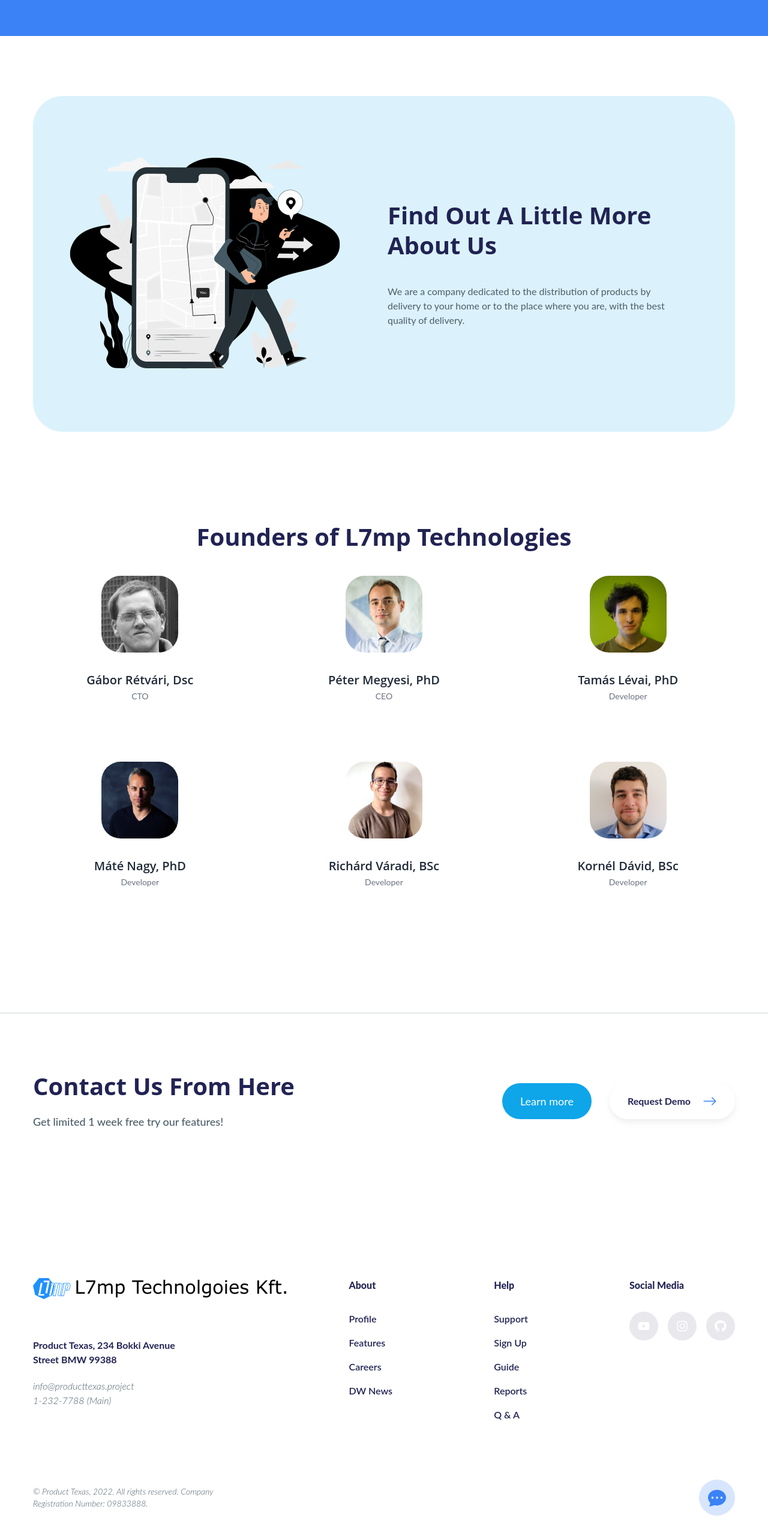
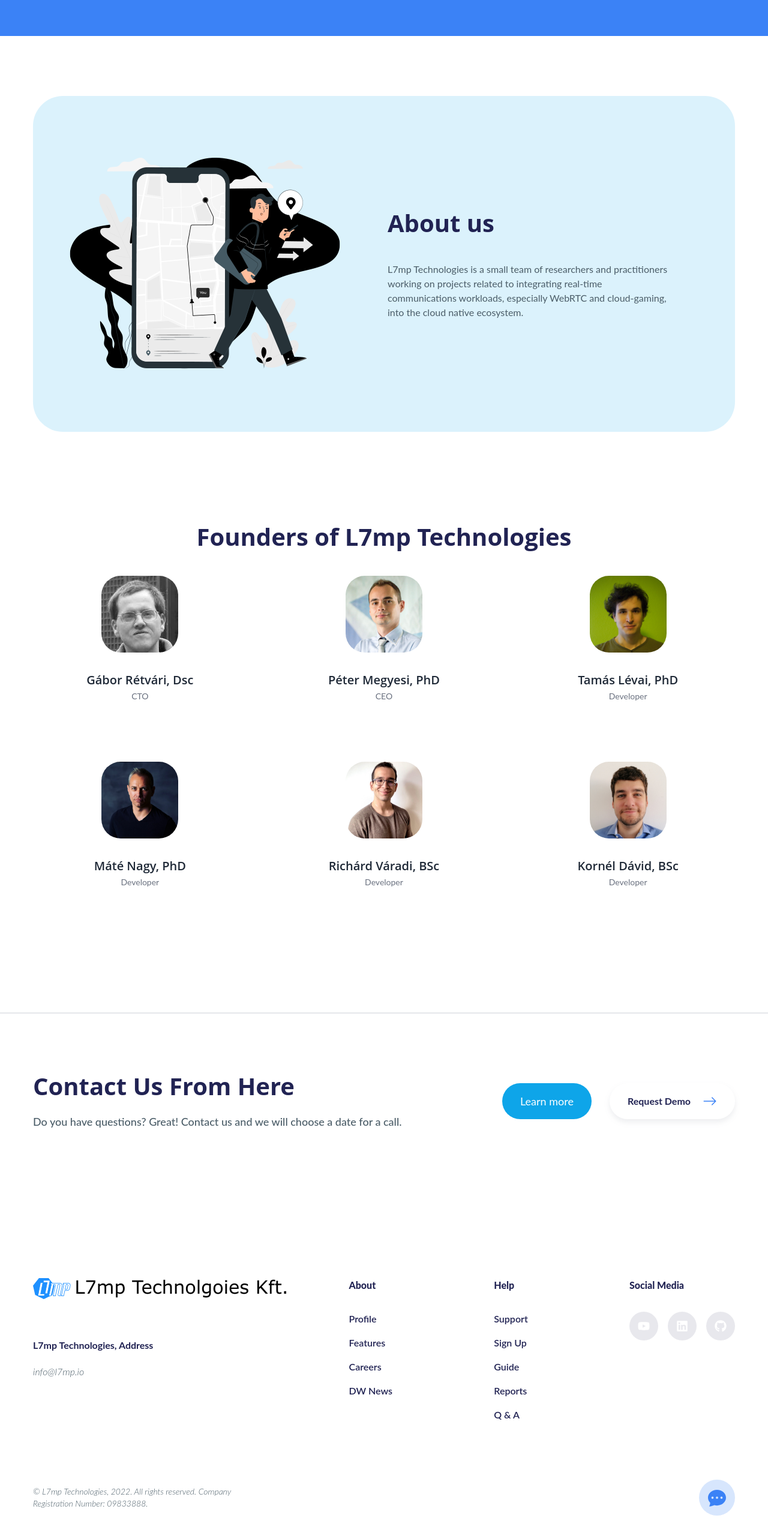
Before and after one commit to VidarHUN/vidarhun, a React (Create React App) app: page / in a window 1280 px wide. Shown: the part 4091-6657 px from the top of the page at 60% size. Built offline with nearby package versions, Linux system fonts and the light colour scheme.

Commit message:
Add plus data

```diff
--- a/src/components/Footer.js
+++ b/src/components/Footer.js
@@ -27,8 +27,6 @@
             </div>
             {/* email */}
             <div className='font-light italic'>{email}</div>
-            {/* phone */}
-            <div className='font-light italic'>{phone}</div>
           </div>
           {/* lists */}
           <div className='flex flex-1 flex-col gap-y-14 xl:flex-row justify-between'>
--- a/src/data.js
+++ b/src/data.js
@@ -1,5 +1,5 @@
 // import icons
-import { FaYoutube, FaInstagram, FaGithub } from 'react-icons/fa';
+import { FaYoutube, FaGithub, FaLinkedin } from 'react-icons/fa';
 import { BsChatDotsFill } from 'react-icons/bs';
 
 // import images
@@ -150,9 +150,9 @@
 
 export const aboutData = {
   image: AboutImg,
-  title: 'Find Out A Little More About Us',
+  title: 'About us',
   subtitle:
-      'We are a company dedicated to the distribution of products by delivery to your home or to the place where you are, with the best quality of delivery.',
+    'L7mp Technologies is a small team of researchers and practitioners working on projects related to integrating real-time communications workloads, especially WebRTC and cloud-gaming, into the cloud native ecosystem.'
 };
 
 export const membersData = [
@@ -190,16 +190,15 @@
 
 export const ctaData = {
     title: 'Contact Us From Here',
-    subtitle: 'Get limited 1 week free try our features!',
+    subtitle: 'Do you have questions? Great! Contact us and we will choose a date for a call.',
     btnText1: 'Learn more',
     btnText2: 'Request Demo',
 };
 
 export const footerData = {
     logo: LogoV2,
-    address: 'Product Texas, 234 Bokki Avenue Street BMW 99388',
-    email: 'info@producttexas.project',
-    phone: '1-232-7788 (Main)',
+    address: 'L7mp Technologies, Address',
+    email: 'info@l7mp.io',
     list1: [
       {
         name: 'Profile',
@@ -246,7 +245,7 @@
         href: '#',
       },
       {
-        icon: <FaInstagram />,
+        icon: <FaLinkedin />,
         href: '#',
       },
       {
@@ -257,6 +256,6 @@
   };
 
 export const copyrightData = {
-  text: '© Product Texas, 2022. All rights reserved. Company Registration Number: 09833888.',
+  text: '© L7mp Technologies, 2022. All rights reserved. Company Registration Number: 09833888.',
   icon: <BsChatDotsFill />,
 };
```
